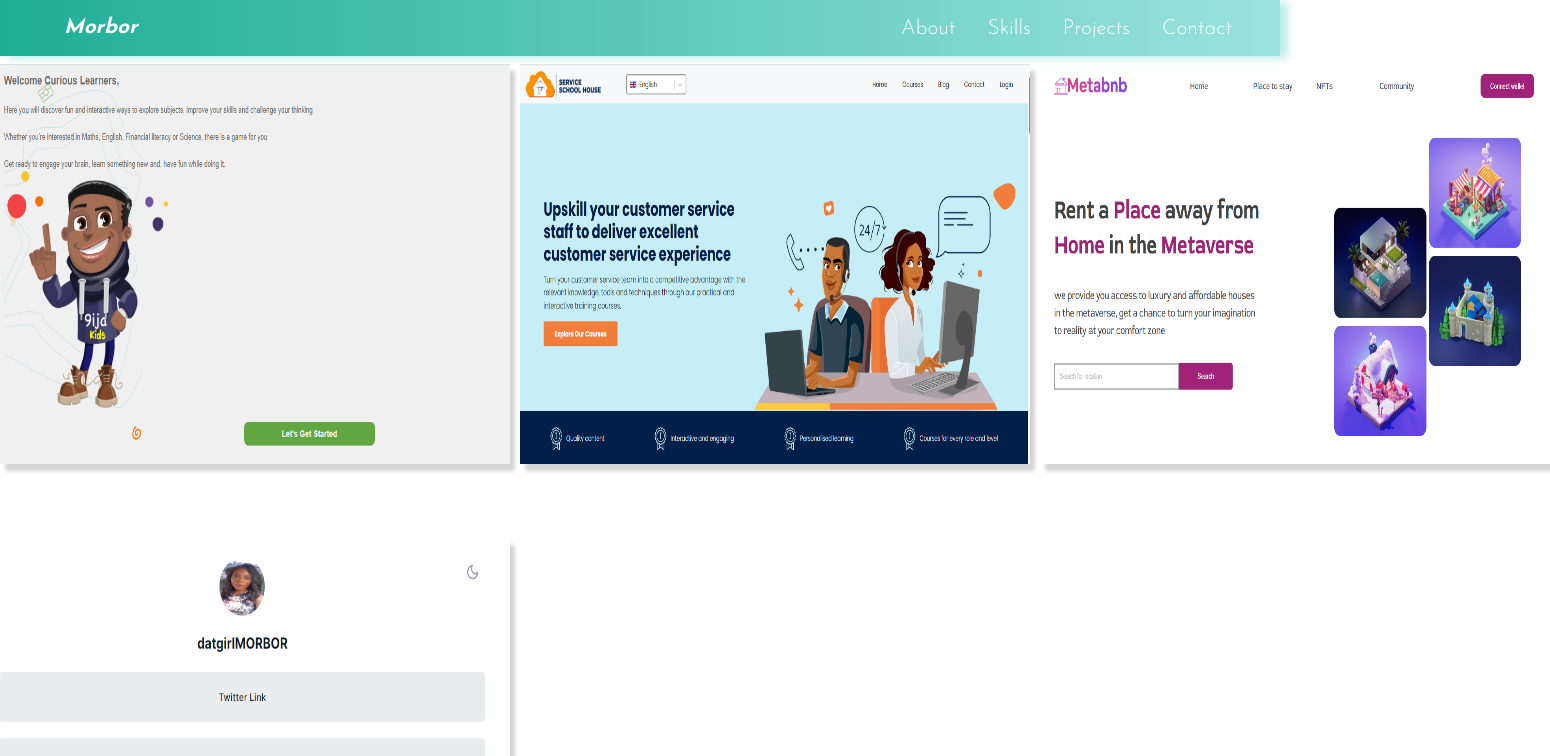
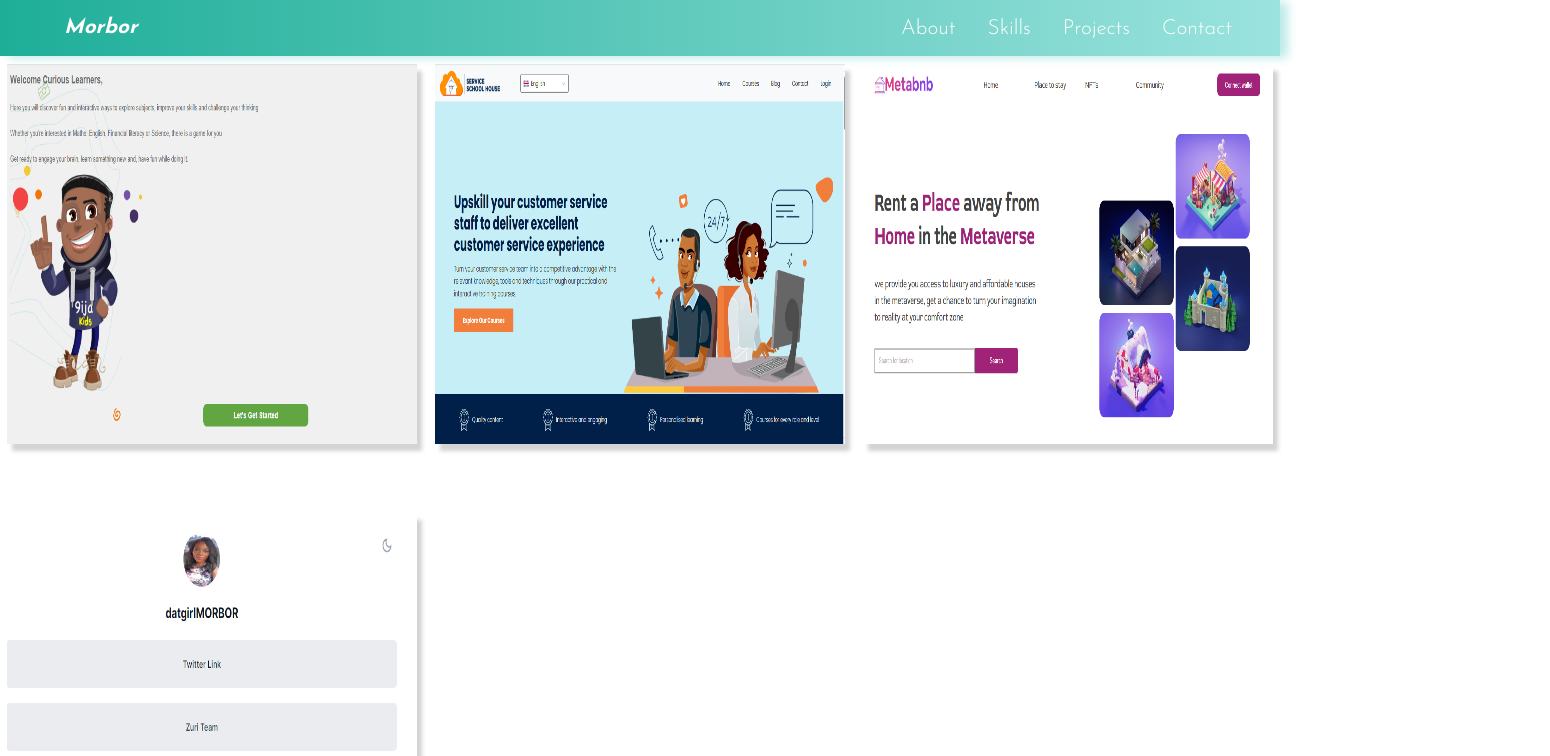
Before and after one commit to IAMMORBOR/Personal-portfolio, a React (Create React App) app: page /Projects in a window 1280 px wide. Shown: the top 756 px of the page, 1550 px wide, since content can reach past the window. Built offline with nearby package versions, Linux system fonts and the light colour scheme.

Commit message:
resized the project image

```diff
--- a/src/Component/Projects/project.style.scss
+++ b/src/Component/Projects/project.style.scss
@@ -9,8 +9,8 @@
 .Flip-Card-Containner {
     margin-top: 4rem;
     // width: 400px;
-    width: 510px;
-    height: 400px;
+    width: 410px;
+    height: 380px;
     perspective: 1000px;
     -moz-perspective: 1000px;
 
@@ -87,7 +87,7 @@
 .Project-container{
     display: grid;
     grid-template-columns: repeat(3, 1fr);
-    gap: 10px;
+    gap: 5px;
     place-items: center;
 
 }
```
